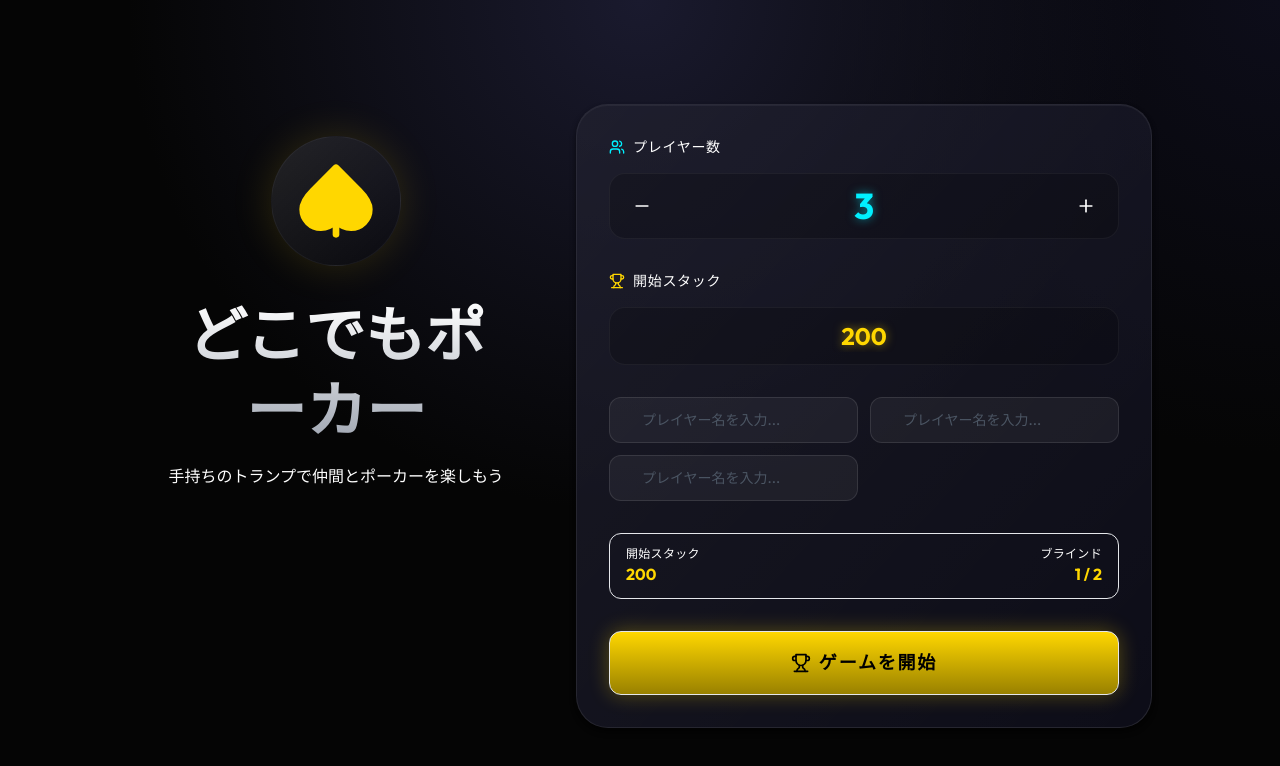
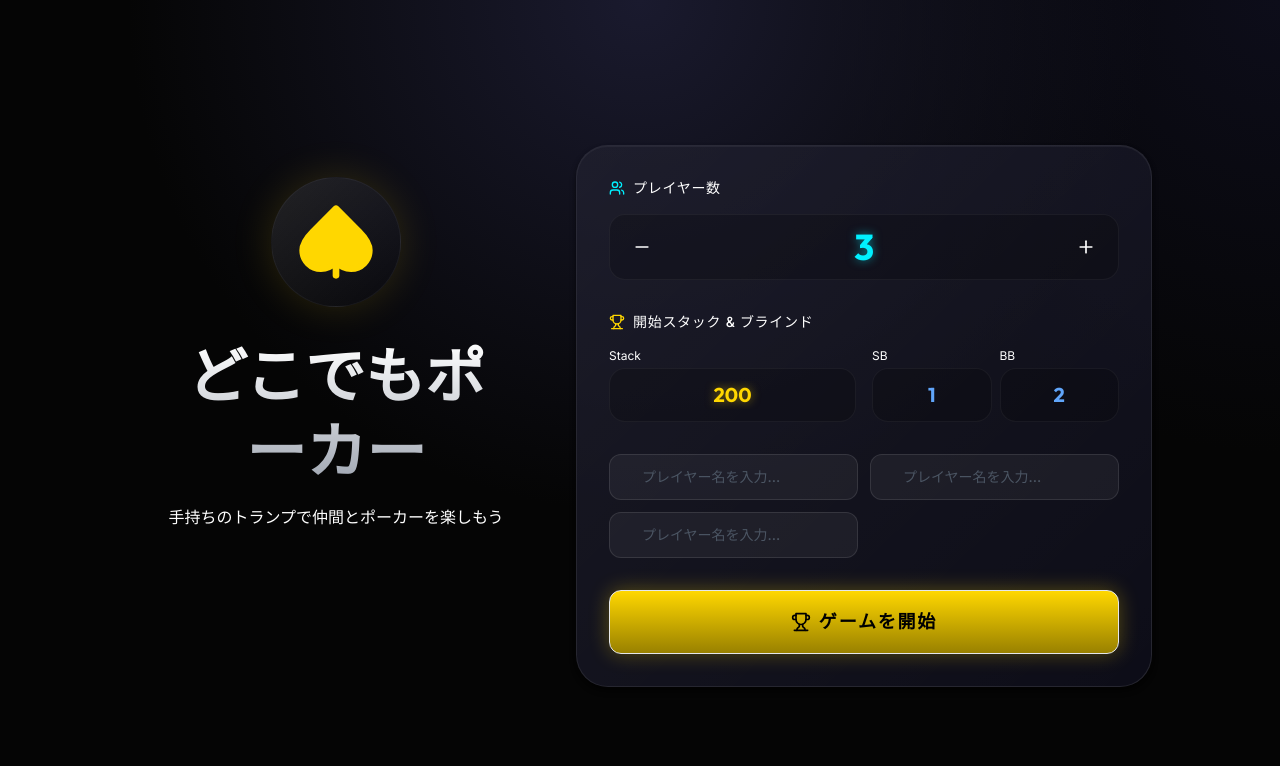
Before and after one commit to rukataka0505/chipless_poker, a Next.js app: page / in a window 1280 px wide. Shown: the top 766 px of the page. Built offline with nearby package versions, Linux system fonts and the light colour scheme.

Commit message:
Backup: 2026-01-26 23:32:32

```diff
--- a/src/app/page.tsx
+++ b/src/app/page.tsx
@@ -15,6 +15,8 @@ export default function SetupPage() {
     const [playerCount, setPlayerCount] = useState(3);
     const [playerNames, setPlayerNames] = useState<string[]>(Array(9).fill(''));
     const [initialStack, setInitialStack] = useState<string>(GAME_CONSTANTS.INITIAL_STACK.toString());
+    const [smallBlind, setSmallBlind] = useState<string>(GAME_CONSTANTS.SMALL_BLIND.toString());
+    const [bigBlind, setBigBlind] = useState<string>(GAME_CONSTANTS.BIG_BLIND.toString());
     const [error, setError] = useState<string | null>(null);
 
     const handlePlayerCountChange = (delta: number) => {
@@ -39,7 +41,10 @@ export default function SetupPage() {
         }
 
         const stack = parseInt(initialStack, 10) || GAME_CONSTANTS.INITIAL_STACK;
-        initializeGame(activeNames, stack);
+        const sb = parseInt(smallBlind, 10) || GAME_CONSTANTS.SMALL_BLIND;
+        const bb = parseInt(bigBlind, 10) || GAME_CONSTANTS.BIG_BLIND;
+
+        initializeGame(activeNames, stack, sb, bb);
         startNewHand();
         router.push('/game');
     };
@@ -118,18 +123,45 @@ export default function SetupPage() {
                                 </div>
                             </div>
 
-                            {/* Initial Stack */}
                             <div className="space-y-4">
                                 <label className="flex items-center gap-2 text-text-secondary text-sm font-medium uppercase tracking-wider">
                                     <Trophy className="w-4 h-4 text-gold" />
-                                    開始スタック
+                                    開始スタック & ブラインド
                                 </label>
-                                <input
-                                    type="text"
-                                    value={initialStack}
-                                    onChange={(e) => handleStackChange(e.target.value)}
-                                    className="w-full bg-black/20 border border-white/5 rounded-2xl py-3 px-4 text-center text-2xl font-display font-bold text-gold placeholder-gold/30 focus:outline-none focus:bg-black/30 focus:border-gold/30 transition-all glow-text-gold"
-                                />
+                                <div className="grid grid-cols-2 gap-4">
+                                    <div>
+                                        <label className="text-xs text-text-tertiary mb-1 block">Stack</label>
+                                        <input
+                                            type="text"
+                                            value={initialStack}
+                                            onChange={(e) => /^\d*$/.test(e.target.value) && setInitialStack(e.target.value)}
+                                            className="w-full bg-black/20 border border-white/5 rounded-2xl py-3 px-4 text-center text-xl font-display font-bold text-gold placeholder-gold/30 focus:outline-none focus:bg-black/30 focus:border-gold/30 transition-all glow-text-gold"
+                                            placeholder="Stack"
+                                        />
+                                    </div>
+                                    <div className="grid grid-cols-2 gap-2">
+                                        <div>
+                                            <label className="text-xs text-text-tertiary mb-1 block">SB</label>
+                                            <input
+                                                type="text"
+                                                value={smallBlind}
+                                                onChange={(e) => /^\d*$/.test(e.target.value) && setSmallBlind(e.target.value)}
+                                                className="w-full bg-black/20 border border-white/5 rounded-2xl py-3 px-2 text-center text-xl font-display font-bold text-blue-400 placeholder-blue-400/30 focus:outline-none focus:bg-black/30 focus:border-blue-400/30 transition-all"
+                                                placeholder="SB"
+                                            />
+                                        </div>
+                                        <div>
+                                            <label className="text-xs text-text-tertiary mb-1 block">BB</label>
+                                            <input
+                                                type="text"
+                                                value={bigBlind}
+                                                onChange={(e) => /^\d*$/.test(e.target.value) && setBigBlind(e.target.value)}
+                                                className="w-full bg-black/20 border border-white/5 rounded-2xl py-3 px-2 text-center text-xl font-display font-bold text-blue-400 placeholder-blue-400/30 focus:outline-none focus:bg-black/30 focus:border-blue-400/30 transition-all"
+                                                placeholder="BB"
+                                            />
+                                        </div>
+                                    </div>
+                                </div>
                             </div>
 
                             {/* Player Names */}
@@ -158,18 +190,6 @@ export default function SetupPage() {
                                 )}
                             </div>
 
-                            {/* Game Settings Summary */}
-                            <div className="flex items-center justify-between px-4 py-3 rounded-xl bg-gold/5 border border-gold/10">
-                                <div className="flex flex-col">
-                                    <span className="text-xs text-gold/70 uppercase tracking-wide">開始スタック</span>
-                                    <span className="font-display font-bold text-gold">{parseInt(initialStack, 10) || 0}</span>
-                                </div>
-                                <div className="w-px h-8 bg-gold/20" />
-                                <div className="flex flex-col text-right">
-                                    <span className="text-xs text-gold/70 uppercase tracking-wide">ブラインド</span>
-                                    <span className="font-display font-bold text-gold">{GAME_CONSTANTS.SMALL_BLIND} / {GAME_CONSTANTS.BIG_BLIND}</span>
-                                </div>
-                            </div>
 
                             <Button
                                 variant="gold"
--- /dev/null
+++ b/src/components/BlindSettingsModal.tsx
@@ -0,0 +1,102 @@
+'use client';
+
+import React, { useState, useEffect } from 'react';
+import { Settings, Save, X } from 'lucide-react';
+import { useGameStore } from '@/store/gameStore';
+import { Card } from './ui/Card';
+import { Button } from './ui/Button';
+
+interface BlindSettingsModalProps {
+    isOpen: boolean;
+    onClose: () => void;
+}
+
+export function BlindSettingsModal({ isOpen, onClose }: BlindSettingsModalProps) {
+    const { smallBlind, bigBlind, updateBlinds } = useGameStore();
+
+    const [sbValue, setSbValue] = useState('');
+    const [bbValue, setBbValue] = useState('');
+
+    useEffect(() => {
+        if (isOpen) {
+            setSbValue(smallBlind.toString());
+            setBbValue(bigBlind.toString());
+        }
+    }, [isOpen, smallBlind, bigBlind]);
+
+    if (!isOpen) return null;
+
+    const handleSave = () => {
+        const sb = parseInt(sbValue, 10);
+        const bb = parseInt(bbValue, 10);
+
+        if (!isNaN(sb) && !isNaN(bb)) {
+            updateBlinds(sb, bb);
+            onClose();
+        }
+    };
+
+    return (
+        <div className="fixed inset-0 z-[100] flex items-center justify-center bg-black/90 backdrop-blur-sm">
+            <div className="absolute inset-0" onClick={onClose} />
+            <Card variant="default" className="w-full max-w-md mx-6 p-6 relative z-10 border-white/10">
+                <button
+                    onClick={onClose}
+                    className="absolute top-4 right-4 text-text-tertiary hover:text-white transition-colors"
+                >
+                    <X className="w-5 h-5" />
+                </button>
+
+                <div className="flex items-center gap-3 mb-6">
+                    <div className="p-2 rounded-lg bg-white/5 border border-white/10">
+                        <Settings className="w-5 h-5 text-gold" />
+                    </div>
+                    <h2 className="text-xl font-display font-bold text-white">ゲーム設定</h2>
+                </div>
+
+                <div className="space-y-6">
+                    <div className="space-y-4">
+                        <div className="flex items-center justify-between">
+                            <label className="text-sm font-medium text-text-secondary uppercase tracking-wider">
+                                ブラインド設定
+                            </label>
+                            <span className="text-xs text-text-tertiary">
+                                次のハンドから適用されます (一部即時)
+                            </span>
+                        </div>
+
+                        <div className="grid grid-cols-2 gap-4">
+                            <div className="space-y-2">
+                                <label className="text-xs text-text-tertiary">Small Blind</label>
+                                <input
+                                    type="text"
+                                    value={sbValue}
+                                    onChange={(e) => /^\d*$/.test(e.target.value) && setSbValue(e.target.value)}
+                                    className="w-full bg-black/20 border border-white/5 rounded-xl py-3 px-4 text-center font-display font-bold text-white focus:outline-none focus:bg-white/5 focus:border-gold/30 transition-all"
+                                />
+                            </div>
+                            <div className="space-y-2">
+                                <label className="text-xs text-text-tertiary">Big Blind</label>
+                                <input
+                                    type="text"
+                                    value={bbValue}
+                                    onChange={(e) => /^\d*$/.test(e.target.value) && setBbValue(e.target.value)}
+                                    className="w-full bg-black/20 border border-white/5 rounded-xl py-3 px-4 text-center font-display font-bold text-white focus:outline-none focus:bg-white/5 focus:border-gold/30 transition-all"
+                                />
+                            </div>
+                        </div>
+                    </div>
+
+                    <Button
+                        variant="gold"
+                        className="w-full"
+                        onClick={handleSave}
+                        icon={<Save className="w-4 h-4" />}
+                    >
+                        設定を保存
+                    </Button>
+                </div>
+            </Card>
+        </div>
+    );
+}
--- a/src/components/index.ts
+++ b/src/components/index.ts
@@ -5,3 +5,4 @@ export { ActionPanel } from './ActionPanel';
 export { ShowdownPanel } from './ShowdownPanel';
 export { ConfirmationModal } from './ConfirmationModal';
 export { PhaseTransitionModal } from './PhaseTransitionModal';
+export { BlindSettingsModal } from './BlindSettingsModal';
--- a/src/lib/poker/bettingEngine.ts
+++ b/src/lib/poker/bettingEngine.ts
@@ -23,7 +23,8 @@ export interface AvailableActions {
 export function getAvailableActions(
     player: Player,
     currentBet: number,
-    minRaise: number
+    minRaise: number,
+    bigBlind: number = GAME_CONSTANTS.BIG_BLIND
 ): AvailableActions {
     const toCall = currentBet - player.currentBet;
     const canAffordCall = player.stack >= toCall;
@@ -40,11 +41,11 @@ export function getAvailableActions(
 
     // ベット可能: まだ誰もベットしていない（currentBet === 0）
     const canBet = currentBet === 0 && player.stack > 0;
-    const minBet = GAME_CONSTANTS.BIG_BLIND;
+    const minBet = bigBlind;
 
     // レイズ可能: 既にベットがあり、十分なスタックがある
     const canRaise = currentBet > 0 && player.stack > toCall;
-    const actualMinRaise = Math.max(minRaise, GAME_CONSTANTS.BIG_BLIND);
+    const actualMinRaise = Math.max(minRaise, bigBlind);
 
     return {
         canFold,
@@ -72,9 +73,10 @@ export function validateAction(
     amount: number | undefined,
     player: Player,
     currentBet: number,
-    minRaise: number
+    minRaise: number,
+    bigBlind: number = GAME_CONSTANTS.BIG_BLIND
 ): ValidationResult {
-    const available = getAvailableActions(player, currentBet, minRaise);
+    const available = getAvailableActions(player, currentBet, minRaise, bigBlind);
 
     switch (action) {
         case 'FOLD':
--- a/src/lib/poker/gameStateMachine.ts
+++ b/src/lib/poker/gameStateMachine.ts
@@ -15,7 +15,12 @@ import { isBettingRoundComplete, getNextPlayerIndex } from './bettingEngine';
 /**
  * 初期ゲーム状態を作成
  */
-export function createInitialState(playerNames: string[], initialStack: number = GAME_CONSTANTS.INITIAL_STACK): GameState {
+export function createInitialState(
+    playerNames: string[],
+    initialStack: number = GAME_CONSTANTS.INITIAL_STACK,
+    smallBlind: number = GAME_CONSTANTS.SMALL_BLIND,
+    bigBlind: number = GAME_CONSTANTS.BIG_BLIND
+): GameState {
     const numPlayers = playerNames.length;
 
     // ディーラーをランダムに決定
@@ -45,14 +50,18 @@ export function createInitialState(playerNames: string[], initialStack: number =
         currentPlayerIndex: -1,
         pots: [{ amount: 0, eligiblePlayerIds: players.map(p => p.id) }],
         currentBet: 0,
-        minRaise: GAME_CONSTANTS.BIG_BLIND,
-        lastRaiseAmount: GAME_CONSTANTS.BIG_BLIND,
+        currentBet: 0,
+        minRaise: bigBlind,
+        lastRaiseAmount: bigBlind,
         communityCardCount: 0,
         handNumber: 0,
         actionHistory: [],
         showPhaseNotifications: true,
         isShowdownResolved: false,
         lastTotalPot: 0,
+        lastTotalPot: 0,
+        smallBlind,
+        bigBlind,
     };
 }
 
@@ -104,7 +113,7 @@ export function startHand(state: GameState): GameState {
     const sbPlayer = newState.players[sbIndex];
     let sbAmount = 0;
     if (sbPlayer.stack > 0) {
-        sbAmount = Math.min(GAME_CONSTANTS.SMALL_BLIND, sbPlayer.stack);
+        sbAmount = Math.min(newState.smallBlind, sbPlayer.stack);
         newState.players[sbIndex] = {
             ...sbPlayer,
             stack: sbPlayer.stack - sbAmount,
@@ -118,7 +127,7 @@ export function startHand(state: GameState): GameState {
     const bbPlayer = newState.players[bbIndex];
     let bbAmount = 0;
     if (bbPlayer.stack > 0) {
-        bbAmount = Math.min(GAME_CONSTANTS.BIG_BLIND, bbPlayer.stack);
+        bbAmount = Math.min(newState.bigBlind, bbPlayer.stack);
         newState.players[bbIndex] = {
             ...bbPlayer,
             stack: bbPlayer.stack - bbAmount,
@@ -143,9 +152,10 @@ export function startHand(state: GameState): GameState {
     }
 
     newState.phase = 'PREFLOP';
-    newState.currentBet = GAME_CONSTANTS.BIG_BLIND;
-    newState.minRaise = GAME_CONSTANTS.BIG_BLIND;
-    newState.lastRaiseAmount = GAME_CONSTANTS.BIG_BLIND;
+    newState.phase = 'PREFLOP';
+    newState.currentBet = newState.bigBlind;
+    newState.minRaise = newState.bigBlind;
+    newState.lastRaiseAmount = newState.bigBlind;
     newState.currentPlayerIndex = utgIndex;
     newState.communityCardCount = 0;
     newState.handNumber += 1;
@@ -201,8 +211,9 @@ export function advancePhase(state: GameState): GameState {
     }));
 
     newState.currentBet = 0;
-    newState.minRaise = GAME_CONSTANTS.BIG_BLIND;
-    newState.lastRaiseAmount = GAME_CONSTANTS.BIG_BLIND;
+    newState.currentBet = 0;
+    newState.minRaise = newState.bigBlind;
+    newState.lastRaiseAmount = newState.bigBlind;
 
     // フェーズ遷移
     const phaseOrder: GamePhase[] = ['PREFLOP', 'FLOP', 'TURN', 'RIVER', 'SHOWDOWN'];
--- a/src/lib/poker/types.ts
+++ b/src/lib/poker/types.ts
@@ -51,6 +51,8 @@ export interface GameState {
     showPhaseNotifications: boolean; // フェーズ遷移通知を表示するかどうか
     isShowdownResolved: boolean;     // ショーダウンが解決済み（チップ配分済み）かどうか
     lastTotalPot: number;            // ショーダウンまたは勝利時の総ポット額
+    smallBlind: number;             // 現在のスモールブラインド
+    bigBlind: number;               // 現在のビッグブラインド
 }
 
 export interface ActionRecord {
--- a/src/store/gameStore.ts
+++ b/src/store/gameStore.ts
@@ -31,7 +31,9 @@ import { calculateTotalPot, distributePots } from '@/lib/poker/potCalculator';
 
 interface GameStore extends GameState {
     // Setup actions
-    initializeGame: (playerNames: string[], initialStack?: number) => void;
+    // Setup actions
+    initializeGame: (playerNames: string[], initialStack?: number, smallBlind?: number, bigBlind?: number) => void;
+    startNewHand: () => void;
     startNewHand: () => void;
 
     // Player actions
@@ -72,6 +74,9 @@ interface GameStore extends GameState {
     togglePhaseNotifications: () => void;
     // Modifying Players
     updatePlayerStack: (playerId: string, newStack: number) => void;
+    // Modifying Players
+    updatePlayerStack: (playerId: string, newStack: number) => void;
+    updateBlinds: (smallBlind: number, bigBlind: number) => void;
     addPlayer: (name: string, stack: number) => void;
 }
 
@@ -96,9 +101,11 @@ export const useGameStore = create<GameStore>((set, get) => ({
     undoStack: [],
     handHistories: [],
     lastTotalPot: 0,
+    smallBlind: GAME_CONSTANTS.SMALL_BLIND,
+    bigBlind: GAME_CONSTANTS.BIG_BLIND,
     // Setup actions
-    initializeGame: (playerNames: string[], initialStack?: number) => {
-        const initialState = createInitialState(playerNames, initialStack);
+    initializeGame: (playerNames: string[], initialStack?: number, smallBlind?: number, bigBlind?: number) => {
+        const initialState = createInitialState(playerNames, initialStack, smallBlind, bigBlind);
         set({
             ...initialState,
             selectedWinners: new Map(),
@@ -161,7 +168,10 @@ export const useGameStore = create<GameStore>((set, get) => ({
             amount,
             currentPlayer,
             state.currentBet,
-            state.minRaise
+            currentPlayer,
+            state.currentBet,
+            state.minRaise,
+            state.bigBlind
         );
 
         if (!validation.valid) {
@@ -452,7 +462,9 @@ export const useGameStore = create<GameStore>((set, get) => ({
         const currentPlayer = state.players[state.currentPlayerIndex];
         if (!currentPlayer) return null;
 
-        return getAvailableActions(currentPlayer, state.currentBet, state.minRaise);
+        if (!currentPlayer) return null;
+
+        return getAvailableActions(currentPlayer, state.currentBet, state.minRaise, state.bigBlind);
     },
 
     getTotalPot: () => {
@@ -554,6 +566,10 @@ export const useGameStore = create<GameStore>((set, get) => ({
         });
     },
 
+    updateBlinds: (smallBlind: number, bigBlind: number) => {
+        set({ smallBlind, bigBlind });
+    },
+
     // Undo functionality
     canUndo: () => {
         const state = get();
```
Also changed, not shown: src/app/game/page.tsx (+25 -9 lines).
